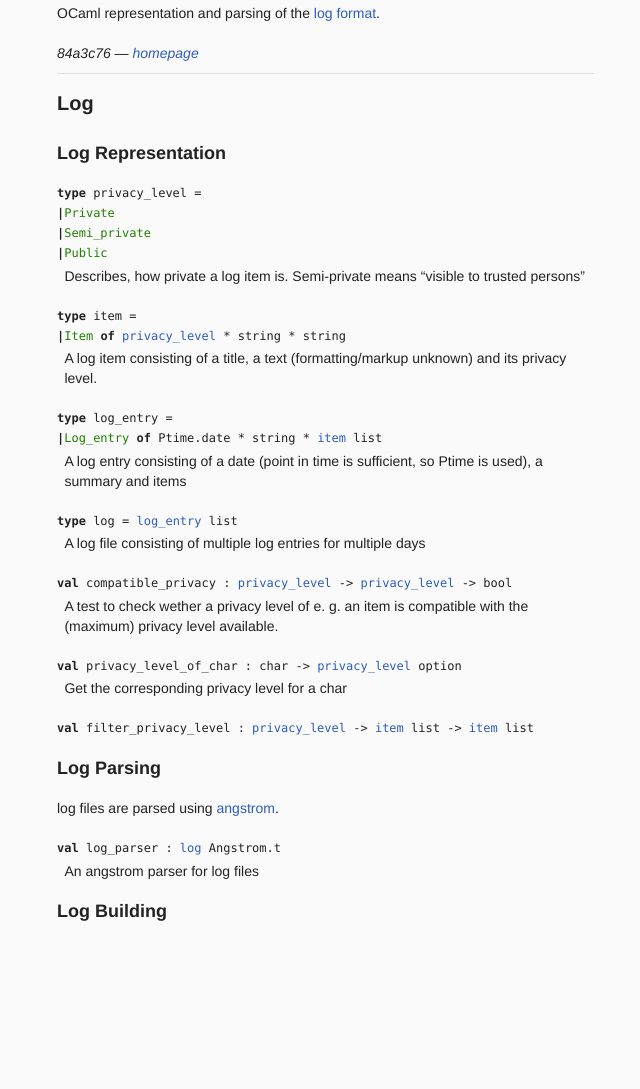
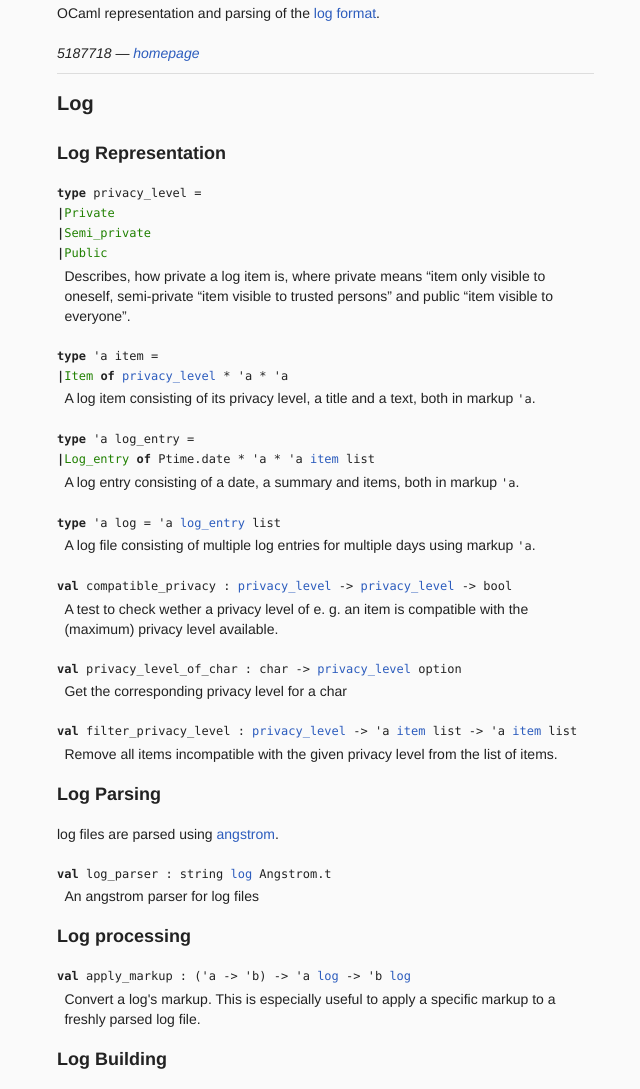
Before and after one commit to sternenseemann/logbook, a plain HTML site: page doc/Log.html in a window 1280 px wide. Shown: the part 157-1246 px from the top of the page, without its empty margins (23-663 px from the left). Before the commit the page ends 1098 px from the top, so only its background shows below. Drawn offline with Linux system fonts and the light colour scheme.

Commit message:
Update logbook doc to 5187718.

```diff
--- a/doc/Log.html
+++ b/doc/Log.html
@@ -12,6 +12,7 @@
 <link title="Log" rel="Chapter" href="Log.html"><link title="Log" rel="Section" href="#1_Log">
 <link title="Log Representation" rel="Subsection" href="#2_LogRepresentation">
 <link title="Log Parsing" rel="Subsection" href="#2_LogParsing">
+<link title="Log processing" rel="Subsection" href="#2_Logprocessing">
 <link title="Log Building" rel="Subsection" href="#2_LogBuilding">
 <title>Log</title>
 </head>
@@ -25,7 +26,7 @@ OCaml representation and parsing of the
     <a href="https://gist.github.com/Profpatsch/092ff68fa267b9fa0ccbe13e98149b21">log format</a>.
 <p>
 
-    <em>84a3c76 — <a href="https://github.com/sternenseemann/logbook ">homepage</a></em><br>
+    <em>5187718 — <a href="https://github.com/sternenseemann/logbook ">homepage</a></em><br>
 </div>
 <hr width="100%">
 <br>
@@ -57,41 +58,43 @@ OCaml representation and parsing of the
 </tr></table>
 
 <div class="info ">
-Describes, how private a log item is. Semi-private means “visible to trusted persons”<br>
+Describes, how private a log item is, where private means
+    “item only visible to oneself, semi-private “item visible to trusted persons”
+    and public “item visible to everyone”.<br>
 </div>
 
 
-<pre><code><span id="TYPEitem"><span class="keyword">type</span> <code class="type"></code>item</span> = </code></pre><table class="typetable">
+<pre><code><span id="TYPEitem"><span class="keyword">type</span> <code class="type">'a</code> item</span> = </code></pre><table class="typetable">
 <tr>
 <td align="left" valign="top" >
 <code><span class="keyword">|</span></code></td>
 <td align="left" valign="top" >
-<code><span id="TYPEELTitem.Item"><span class="constructor">Item</span></span> <span class="keyword">of</span> <code class="type"><a href="Log.html#TYPEprivacy_level">privacy_level</a> * string * string</code></code></td>
+<code><span id="TYPEELTitem.Item"><span class="constructor">Item</span></span> <span class="keyword">of</span> <code class="type"><a href="Log.html#TYPEprivacy_level">privacy_level</a> * 'a * 'a</code></code></td>
 
 </tr></table>
 
 <div class="info ">
-A log item consisting of a title, a text (formatting/markup unknown) and its privacy level.<br>
+A log item consisting of its privacy level, a title and a text, both in markup <code class="code"><span class="keywordsign">'</span>a</code>.<br>
 </div>
 
 
-<pre><code><span id="TYPElog_entry"><span class="keyword">type</span> <code class="type"></code>log_entry</span> = </code></pre><table class="typetable">
+<pre><code><span id="TYPElog_entry"><span class="keyword">type</span> <code class="type">'a</code> log_entry</span> = </code></pre><table class="typetable">
 <tr>
 <td align="left" valign="top" >
 <code><span class="keyword">|</span></code></td>
 <td align="left" valign="top" >
-<code><span id="TYPEELTlog_entry.Log_entry"><span class="constructor">Log_entry</span></span> <span class="keyword">of</span> <code class="type">Ptime.date * string * <a href="Log.html#TYPEitem">item</a> list</code></code></td>
+<code><span id="TYPEELTlog_entry.Log_entry"><span class="constructor">Log_entry</span></span> <span class="keyword">of</span> <code class="type">Ptime.date * 'a * 'a <a href="Log.html#TYPEitem">item</a> list</code></code></td>
 
 </tr></table>
 
 <div class="info ">
-A log entry consisting of a date (point in time is sufficient, so Ptime is used), a summary and items<br>
+A log entry consisting of a date, a summary and items, both in markup <code class="code"><span class="keywordsign">'</span>a</code>.<br>
 </div>
 
 
-<pre><span id="TYPElog"><span class="keyword">type</span> <code class="type"></code>log</span> = <code class="type"><a href="Log.html#TYPElog_entry">log_entry</a> list</code> </pre>
+<pre><span id="TYPElog"><span class="keyword">type</span> <code class="type">'a</code> log</span> = <code class="type">'a <a href="Log.html#TYPElog_entry">log_entry</a> list</code> </pre>
 <div class="info ">
-A log file consisting of multiple log entries for multiple days<br>
+A log file consisting of multiple log entries for multiple days using markup <code class="code"><span class="keywordsign">'</span>a</code>.<br>
 </div>
 
 
@@ -104,14 +107,25 @@ A test to check wether a privacy level of e. g. an item is
 Get the corresponding privacy level for a char<br>
 </div>
 
-<pre><span id="VALfilter_privacy_level"><span class="keyword">val</span> filter_privacy_level</span> : <code class="type"><a href="Log.html#TYPEprivacy_level">privacy_level</a> -> <a href="Log.html#TYPEitem">item</a> list -> <a href="Log.html#TYPEitem">item</a> list</code></pre><br>
+<pre><span id="VALfilter_privacy_level"><span class="keyword">val</span> filter_privacy_level</span> : <code class="type"><a href="Log.html#TYPEprivacy_level">privacy_level</a> -> 'a <a href="Log.html#TYPEitem">item</a> list -> 'a <a href="Log.html#TYPEitem">item</a> list</code></pre><div class="info ">
+Remove all items incompatible with the given privacy level
+    from the list of items.<br>
+</div>
+<br>
 <h2 id="2_LogParsing">Log Parsing</h2>
 <p>
 
     log files are parsed using <a href="https://github.com/inhabitedtype/angstrom">angstrom</a>.<br>
 
-<pre><span id="VALlog_parser"><span class="keyword">val</span> log_parser</span> : <code class="type"><a href="Log.html#TYPElog">log</a> Angstrom.t</code></pre><div class="info ">
+<pre><span id="VALlog_parser"><span class="keyword">val</span> log_parser</span> : <code class="type">string <a href="Log.html#TYPElog">log</a> Angstrom.t</code></pre><div class="info ">
 An angstrom parser for log files<br>
+</div>
+<br>
+<h2 id="2_Logprocessing">Log processing</h2><br>
+
+<pre><span id="VALapply_markup"><span class="keyword">val</span> apply_markup</span> : <code class="type">('a -> 'b) -> 'a <a href="Log.html#TYPElog">log</a> -> 'b <a href="Log.html#TYPElog">log</a></code></pre><div class="info ">
+Convert a log's markup. This is especially useful
+    to apply a specific markup to a freshly parsed log file.<br>
 </div>
 <br>
 <h2 id="2_LogBuilding">Log Building</h2><br>
```
Also changed, not shown: doc/index_types.html (+6 -4 lines), doc/index_values.html (+11 -1 lines), doc/type_Log.html (+6 -5 lines), 1 other file.
